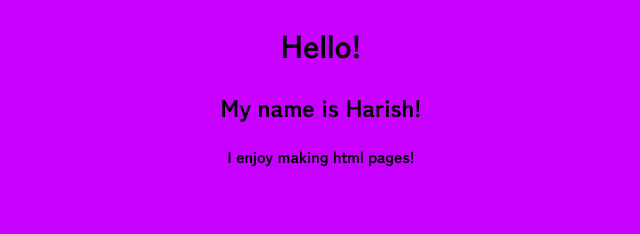
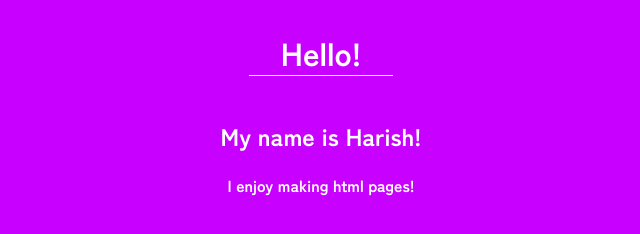
Before and after one commit to hlogaraj/roadtest, a plain HTML site: page index.html in a window 1280 px wide. Shown: the whole page, without its empty margins (319-959 px from the left). Drawn offline with Linux system fonts and the light colour scheme.

Commit message:
modified styles

```diff
--- a/styles.css
+++ b/styles.css
@@ -3,4 +3,12 @@ body {
     font-family: 'Comfortaa', cursive;
 	font-family: 'Zen Kaku Gothic New', sans-serif;
     text-align: center;
+    color: white;
 }
+
+h1 {
+    border-bottom: solid 1px white;
+    display: inline-block;
+    padding-left: 1em;
+    padding-right: 1em;
+}
```
